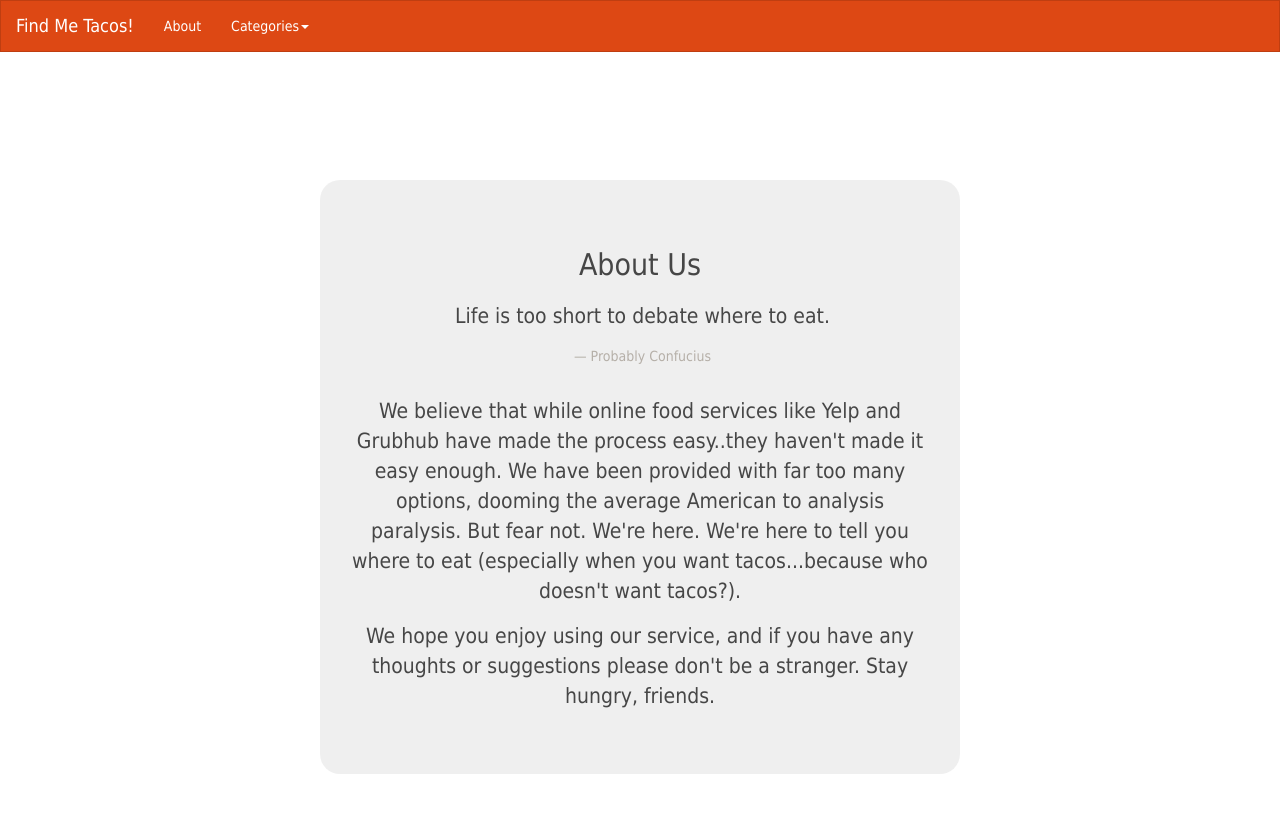
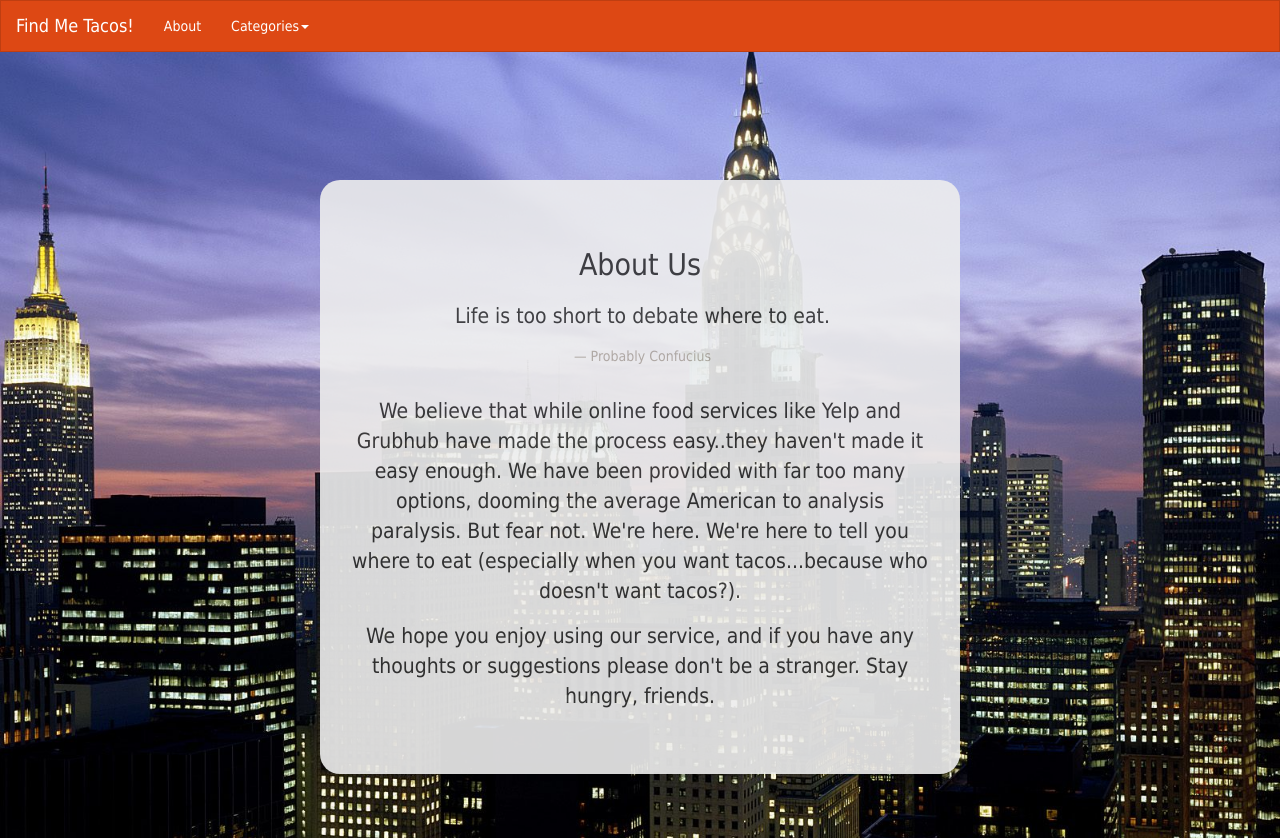
Before and after one commit to gglas/GA-Coding, a PHP site: page /about.html in a window 1280 px wide. Before the commit the page ends 774 px from the top, so only its background shows below. Run offline with PHP 8.4, Linux system fonts and the light colour scheme; some libraries are stand-ins or nearby versions.

Commit message:
fixed background css, fixed about page

```diff
--- a/public_html/about.html
+++ b/public_html/about.html
@@ -15,7 +15,7 @@
       <span class="icon-bar"></span>
       <span class="icon-bar"></span>
     </button>
-    <a class="navbar-brand" href="#">Find Me Tacos!</a>
+    <a class="navbar-brand" href="index.html">Find Me Tacos!</a>
   </div>
   <div class="navbar-collapse collapse navbar-responsive-collapse">
     <ul class="nav navbar-nav">
@@ -36,7 +36,7 @@
 </div>
 </header>
 	<body>
-		<div class="image_wrapper">
+		<div class="image_wrapper section">
 			<div class="jumbotron entry about">
 		<h2>About Us</h2>
 		<blockquote>
--- a/public_html/styles/main.css
+++ b/public_html/styles/main.css
@@ -21,6 +21,7 @@ body {
 	height: 100%;
 	margin: 0;
 	padding: 0;
+	background-image: url( "../images/new-york-new-york.jpeg");
 }
 
 /*background image div*/
```
